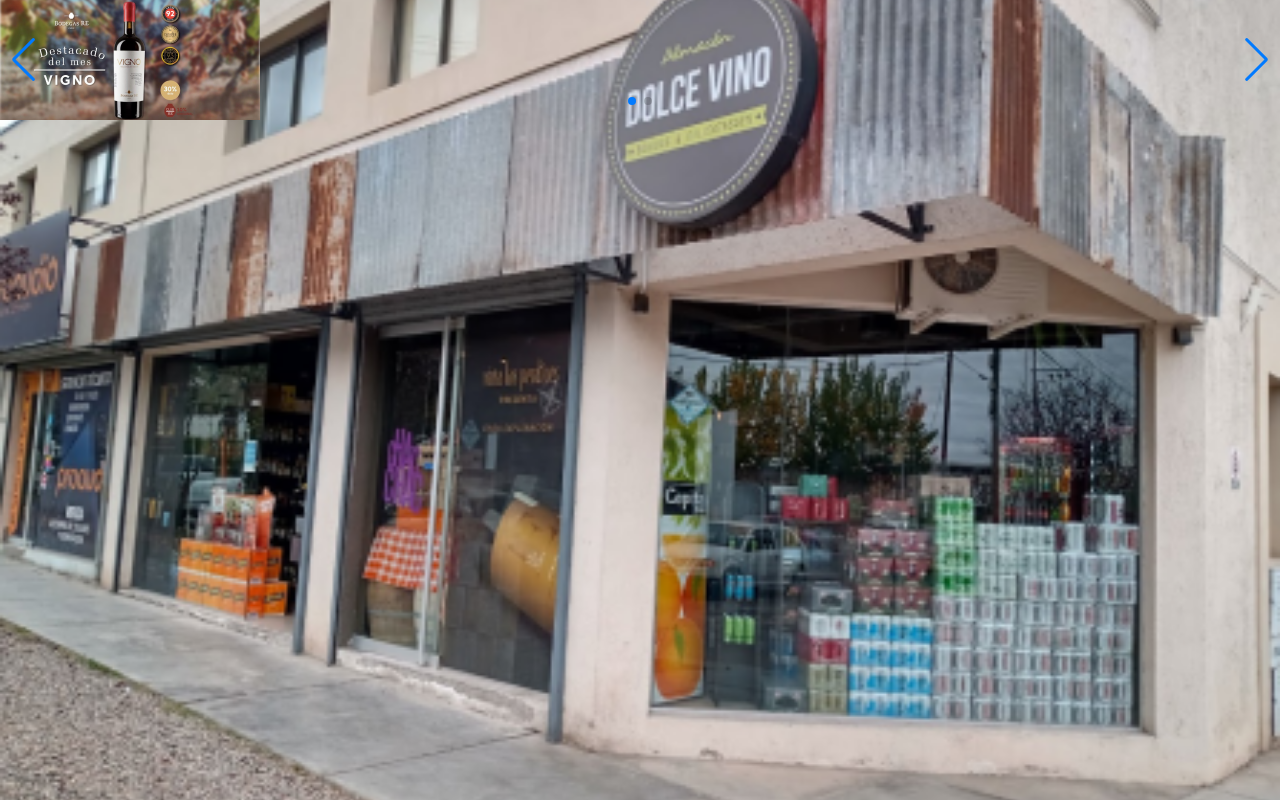
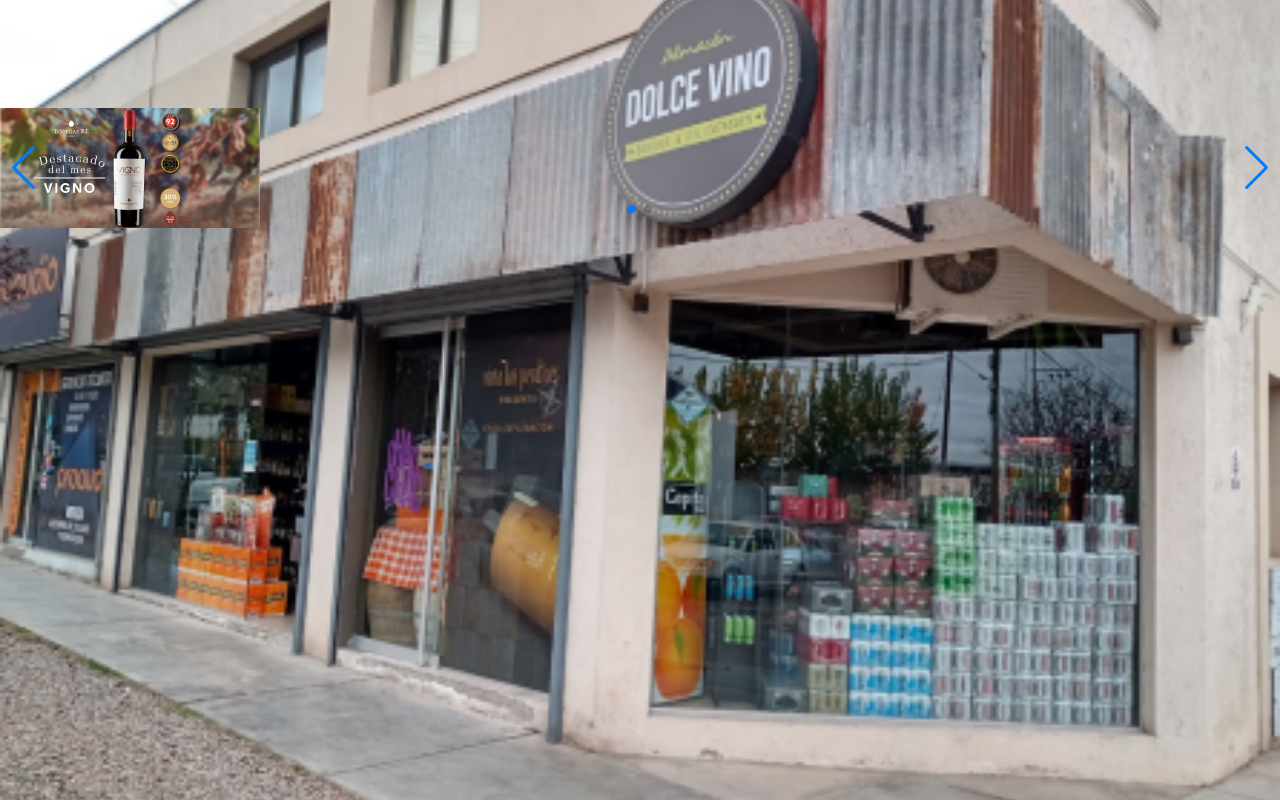
Before and after one commit to MauroArzuza/DolceVino, a Next.js app in the folder my-app/: page / in a window 1280 px wide. Built offline with nearby package versions, Linux system fonts and the light colour scheme; grey boxes are pictures that could not be loaded.

Commit message:
Commit Catalogo, Hero,  Login

```diff
--- a/my-app/src/app/components/Hero/Hero.tsx
+++ b/my-app/src/app/components/Hero/Hero.tsx
@@ -36,12 +36,8 @@
           />
         </SwiperSlide>
       </Swiper>
-      {/* Footer */}
       <div className="absolute bottom-0 left-0 w-full bg-[#BBC620] text-center py-1 flex items-center justify-center space-x-12 group">
-        {/* Texto "¡PRECIO DE LISTA!" */}
         <p className="text-white font-bold text-sm ml-4">¡PRECIO DE LISTA!</p>
-
-        {/* Botón "Servicio Personalizado" */}
         <button
           className="flex items-center justify-center space-x-2 bg-[#BBC620] font-bold text-sm px-4 py-2 rounded group-hover:bg-[#8D960B]"
           onClick={() => alert("Servicio personalizado")}
--- /dev/null
+++ b/my-app/src/app/components/Login/Login.tsx
@@ -0,0 +1,31 @@
+import Image from "next/image";
+
+export default function Login() {
+  return (
+    <div className="w-full h-[600px] bg-[#39342E] flex flex-col items-center justify-center p-6">
+      <Image
+        src="/logo-dolce-vino.png"
+        alt="Dolce Vino Logo"
+        width={80}
+        height={80}
+        className="mb-4"
+      />
+      <h1 className="text-white text-lg font-semibold mb-6">DOLCE VINO</h1>
+      <div className="bg-[#61605B] h-[300px] p-6 rounded-lg w-full max-w-xs">
+        <input
+          type="text"
+          placeholder="Nombre de usuario"
+          className="w-full p-3 mb-4 rounded bg-gray-300 text-black placeholder-gray-600"
+        />
+        <input
+          type="password"
+          placeholder="Contraseña"
+          className="w-full p-3 mb-4 rounded bg-gray-300 text-black placeholder-gray-600"
+        />
+        <button className="w-32 bg-yellow-500 text-black font-semibold py-2 rounded hover:bg-yellow-600 mx-auto block">
+          Ingresar
+        </button>
+      </div>
+    </div>
+  );
+}
--- a/my-app/src/app/page.tsx
+++ b/my-app/src/app/page.tsx
@@ -1,10 +1,11 @@
-import Image from "next/image";
+import Login from "./components/Login/Login";
 import Hero from "./components/Hero/Hero";
-import CatalogBox from "./components/CatalogBox";
+import CatalogBox from "./components/CatalogBox/CatalogBox";
 
 export default function Home() {
   return (
     <div>
+      <Login />
       <Hero />
       <CatalogBox />
     </div>
```
Also changed, not shown: my-app/src/app/components/CatalogBox/CatalogBox.tsx (renamed from my-app/src/app/components/CatalogBox.tsx).
